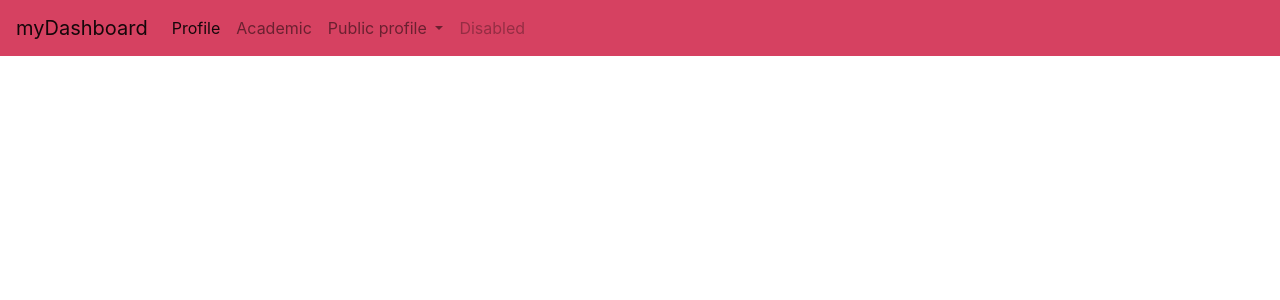
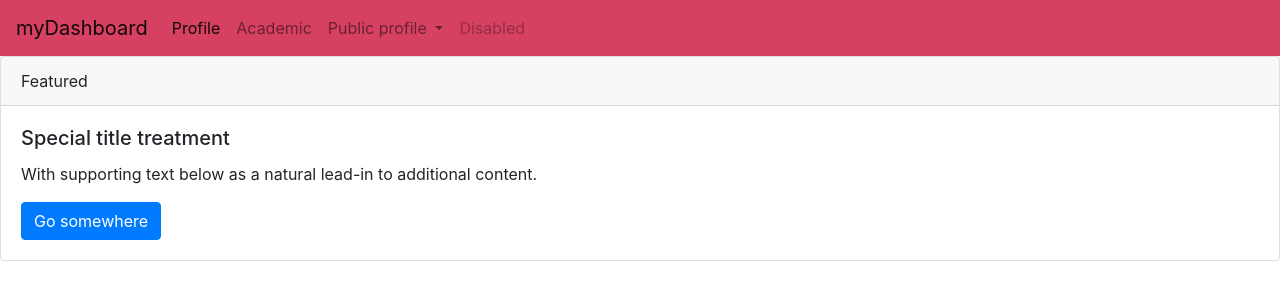
Before and after one commit to ShailendraSingh27/myDashboard-Angular, an Angular app: page / in a window 1280 px wide. Shown: the top 300 px of the page. Built offline with nearby package versions, Linux system fonts and the light colour scheme.

Commit message:
added profile card

```diff
--- a/src/app/app.module.ts
+++ b/src/app/app.module.ts
@@ -1,6 +1,7 @@
 import { BrowserModule } from '@angular/platform-browser';
 import { NgModule } from '@angular/core';
-import {NgbModule}  from '@ng-bootstrap/ng-bootstrap';
+import { RouterModule } from '@angular/router';
+import { NgbModule }  from '@ng-bootstrap/ng-bootstrap';
 
 import { AppRoutingModule } from './app-routing.module';
 import { AppComponent } from './app.component';
@@ -16,7 +17,15 @@ import { ProfileComponent } from './profile/profile.component';
   imports: [
     BrowserModule,
     AppRoutingModule,
-    NgbModule.forRoot()
+    NgbModule.forRoot(),
+
+    RouterModule.forRoot([
+      {
+        path: '',
+        component: ProfileComponent
+      }
+
+    ])
   ],
   providers: [],
   bootstrap: [AppComponent]
--- a/src/app/profile/profile.component.css
+++ b/src/app/profile/profile.component.css
@@ -0,0 +1,4 @@
+.profile-image{
+    width: 200px;
+    height: 200px;
+}
--- a/src/app/profile/profile.component.html
+++ b/src/app/profile/profile.component.html
@@ -1,3 +1,10 @@
-<p>
-  profile works!
-</p>
+<div class="card">
+    <div class="card-header">
+      Featured
+    </div>
+    <div class="card-body">
+      <h5 class="card-title">Special title treatment</h5>
+      <p class="card-text">With supporting text below as a natural lead-in to additional content.</p>
+      <a href="#" class="btn btn-primary">Go somewhere</a>
+    </div>
+  </div>
--- a/src/app/profile/profile.component.ts
+++ b/src/app/profile/profile.component.ts
@@ -1,7 +1,7 @@
 import { Component, OnInit } from '@angular/core';
 
 @Component({
-  selector: 'app-profile',
+  selector: 'profile',
   templateUrl: './profile.component.html',
   styleUrls: ['./profile.component.css']
 })
```
